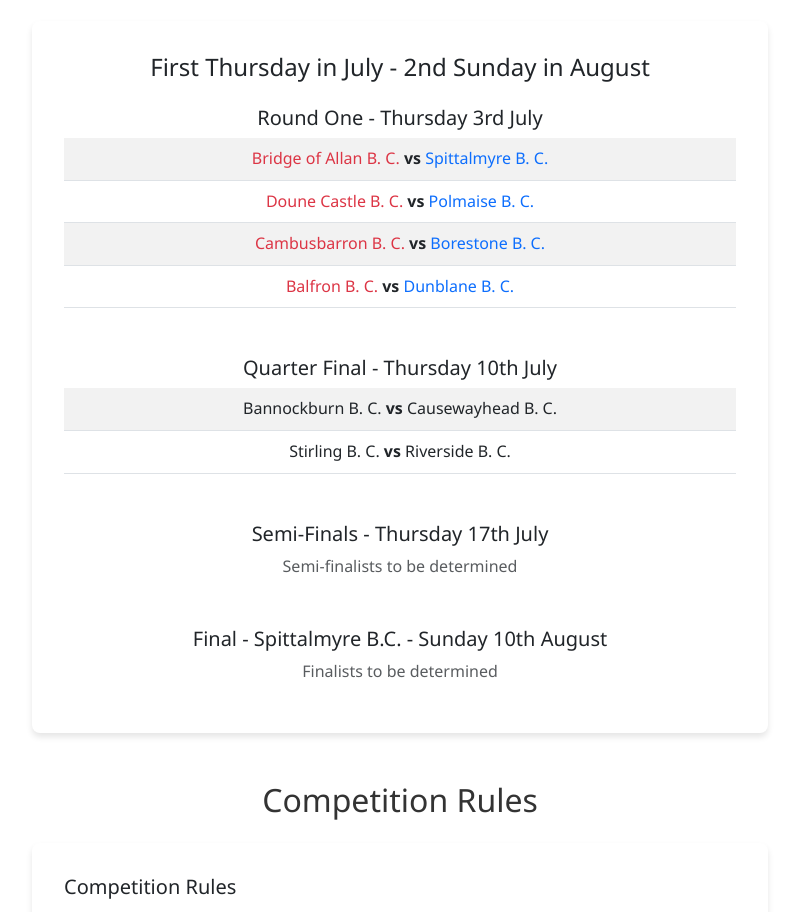
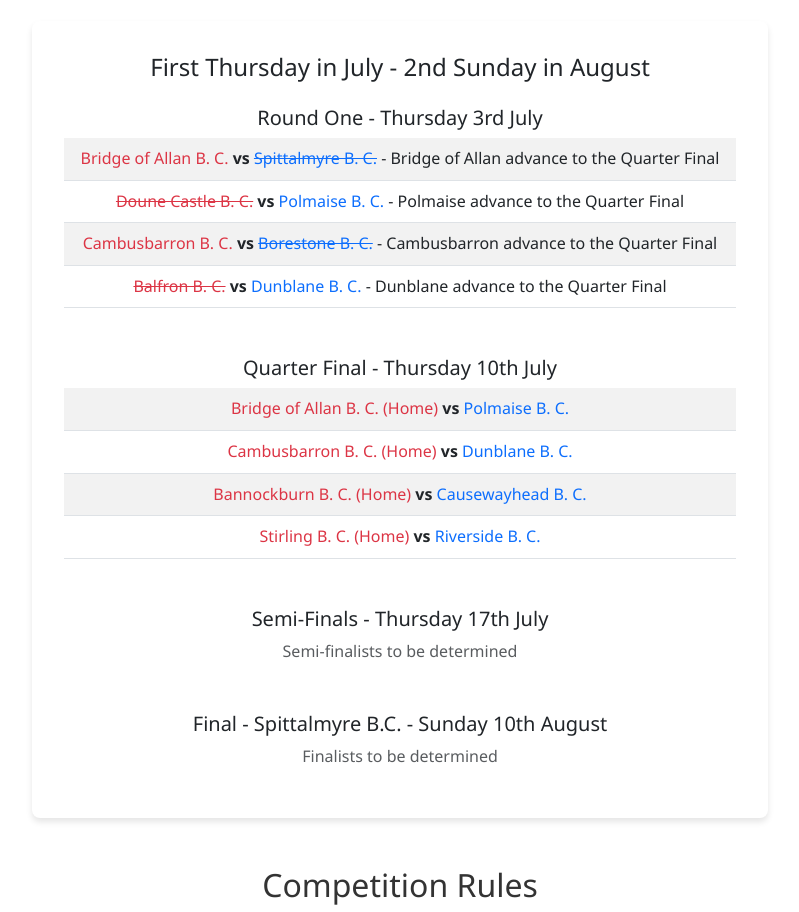
Before and after one commit to tamtroot/City-of-Stirling-Top-15-Website, a plain HTML site: page draw.html in a window 1280 px wide. Shown: the part 1200-2112 px from the top of the page, without its empty margins (240-1039 px from the left). Drawn offline with nearby package versions, Linux system fonts and the light colour scheme.

Commit message:
Update draw page with round 1 results and quarter final draw

```diff
--- a/draw.html
+++ b/draw.html
@@ -119,10 +119,10 @@
                                         <div class="table-responsive">
                                             <table class="table table-striped">
                                                 <tbody>
-                                                    <tr><td class="text-center"><span class="text-danger">Bridge of Allan B. C.</span> <strong>vs</strong> <span class="text-primary">Spittalmyre B. C.</span></td></tr>
-                                                    <tr><td class="text-center"><span class="text-danger">Doune Castle B. C.</span> <strong>vs</strong> <span class="text-primary">Polmaise B. C.</span></td></tr>
-                                                    <tr><td class="text-center"><span class="text-danger">Cambusbarron B. C.</span> <strong>vs</strong> <span class="text-primary">Borestone B. C.</span></td></tr>
-                                                    <tr><td class="text-center"><span class="text-danger">Balfron B. C.</span> <strong>vs</strong> <span class="text-primary">Dunblane B. C.</span></td></tr>
+                                                    <tr><td class="text-center"><span class="text-danger">Bridge of Allan B. C.</span> <strong>vs</strong> <span class="text-primary"><del>Spittalmyre B. C.</del></span> - Bridge of Allan advance to the Quarter Final</td></tr>
+                                                    <tr><td class="text-center"><span class="text-danger"><del>Doune Castle B. C.</del></span> <strong>vs</strong> <span class="text-primary">Polmaise B. C.</span> - Polmaise advance to the Quarter Final</td></tr>
+                                                    <tr><td class="text-center"><span class="text-danger">Cambusbarron B. C.</span> <strong>vs</strong> <span class="text-primary"><del>Borestone B. C.</del></span> - Cambusbarron advance to the Quarter Final</td></tr>
+                                                    <tr><td class="text-center"><span class="text-danger"><del>Balfron B. C.</del></span> <strong>vs</strong> <span class="text-primary">Dunblane B. C.</span> - Dunblane advance to the Quarter Final</td></tr>
                                                 </tbody>
                                             </table>
                                         </div>
@@ -135,8 +135,10 @@
                                         <div class="table-responsive">
                                             <table class="table table-striped">
                                                 <tbody>
-                                                    <tr><td class="text-center">Bannockburn B. C. <strong>vs</strong> Causewayhead B. C.</td></tr>
-                                                    <tr><td class="text-center">Stirling B. C. <strong>vs</strong> Riverside B. C.</td></tr>
+                                                    <tr><td class="text-center"><span class="text-danger">Bridge of Allan B. C. (Home)</span> <strong>vs</strong> <span class="text-primary">Polmaise B. C.</span></td></tr>
+                                                    <tr><td class="text-center"><span class="text-danger">Cambusbarron B. C. (Home)</span> <strong>vs</strong> <span class="text-primary">Dunblane B. C.</span></td></tr>
+                                                    <tr><td class="text-center"><span class="text-danger">Bannockburn B. C. (Home)</span> <strong>vs</strong> <span class="text-primary">Causewayhead B. C.</span></td></tr>
+                                                    <tr><td class="text-center"><span class="text-danger">Stirling B. C. (Home)</span> <strong>vs</strong> <span class="text-primary">Riverside B. C.</span></td></tr>
                                                 </tbody>
                                             </table>
                                         </div>
```
